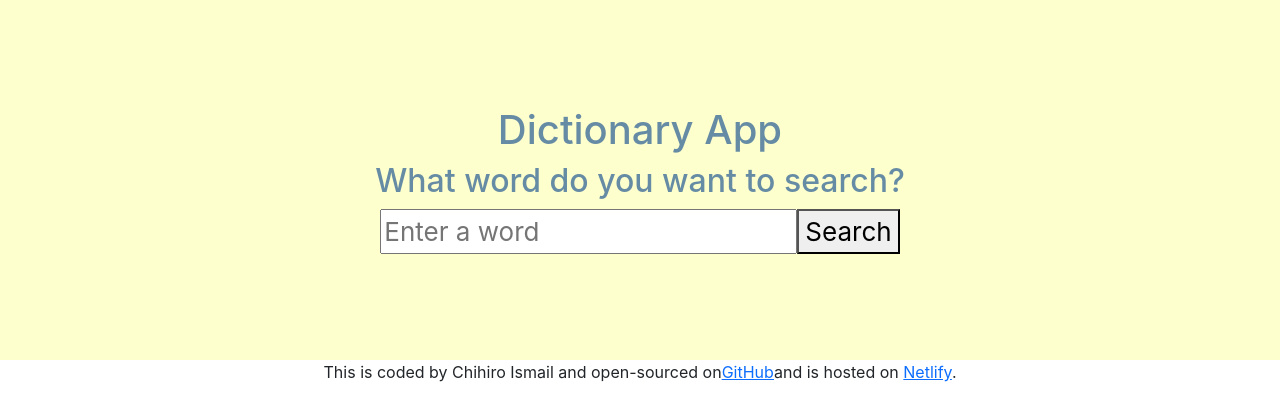
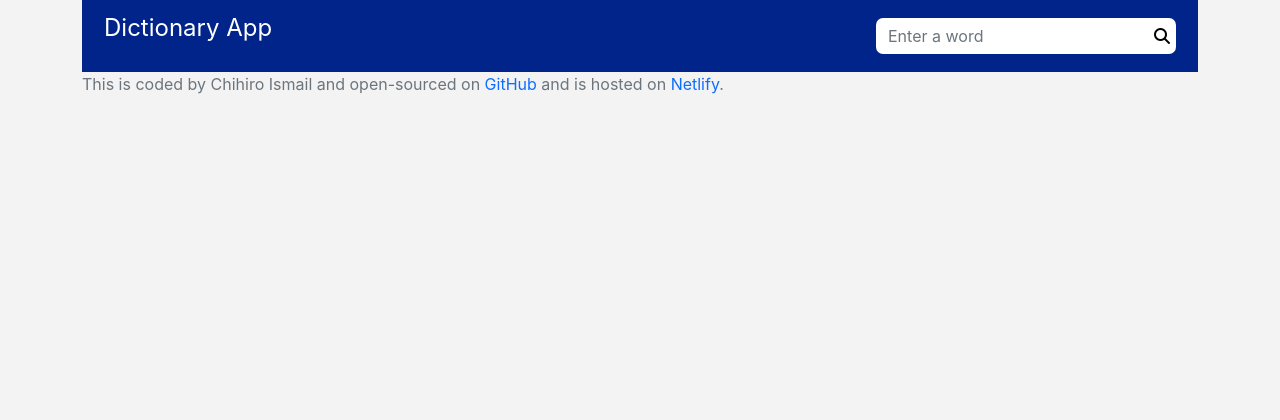
Before and after one commit to Chihiro-001/dictionary-app-react, a React (Create React App) app: page / in a window 1280 px wide. Shown: the top 420 px of the page. Built offline with nearby package versions, Linux system fonts and the light colour scheme.

Commit message:
Updated styles
installed Bootstrap and started to style the app

```diff
--- a/package.json
+++ b/package.json
@@ -8,6 +8,7 @@
     "@testing-library/user-event": "^13.5.0",
     "axios": "^0.27.2",
     "bootstrap": "^5.2.0",
+    "fontawesome-5-icons-list": "^1.0.1",
     "react": "^18.2.0",
     "react-dom": "^18.2.0",
     "react-scripts": "5.0.1",
--- a/public/index.html
+++ b/public/index.html
@@ -8,6 +8,7 @@
   <meta name="description" content="Web site created using create-react-app" />
   <link href="https://cdn.jsdelivr.net/npm/bootstrap@5.2.0/dist/css/bootstrap.min.css" rel="stylesheet"
     integrity="sha384-gH2yIJqKdNHPEq0n4Mqa/HGKIhSkIHeL5AyhkYV8i59U5AR6csBvApHHNl/vI1Bx" crossorigin="anonymous">
+  <script src="https://kit.fontawesome.com/8636be0781.js" crossorigin="anonymous"></script>
   <!--
       manifest.json provides metadata used when your web app is installed on a
       user's mobile device or desktop. See https://developers.google.com/web/fundamentals/web-app-manifest/
--- a/src/App.css
+++ b/src/App.css
@@ -1,23 +1,8 @@
-.App {
-  text-align: center;
+body {
+  background-color: #f3f3f3;
+  color: #1a1a1a;
+  margin: 0;
 }
-
-.App-header {
-  background-color: #fdffcd;
-  min-height: 45vh;
-  display: flex;
-  flex-direction: column;
-  align-items: center;
-  justify-content: center;
-  font-size: calc(10px + 2vmin);
-  color: #668ba4;
+.App footer a {
+  text-decoration: none;
 }
-
-/* @keyframes App-logo-spin {
-  from {
-    transform: rotate(0deg);
-  }
-  to {
-    transform: rotate(360deg);
-  }
-} */
--- a/src/App.js
+++ b/src/App.js
@@ -4,17 +4,17 @@ import Dictionary from "./Dictionary";
 function App() {
   return (
     <div className="App">
-      <header className="App-header">
+      <div className="container">
         <Dictionary />
-      </header>
-      <footer>
+        <footer className="text-muted">
           This is coded by Chihiro Ismail and open-sourced on
           <a
             href="https://github.com/Chihiro-001/dictionary-app-react"
             target="_blank"
             rel="noreferrer"
           >
-          GitHub
+            {" "}
+            GitHub{" "}
           </a>
           and is hosted on{" "}
           <a
@@ -27,6 +27,7 @@ function App() {
           .
         </footer>
       </div>
+    </div>
   );
 }
 
--- a/src/Dictionary.css
+++ b/src/Dictionary.css
@@ -0,0 +1,22 @@
+.Dictionary nav {
+  background-color: #00248a;
+  color: white;
+  display: flex;
+  flex-wrap: inherit;
+  align-items: center;
+  justify-content: space-between;
+  width: 100%;
+  padding: 10px;
+}
+.Dictionary .title {
+  font-size: 24px;
+}
+.Dictionary input {
+  border: none;
+  border-radius: 7px 0 0 7px;
+}
+.Dictionary button {
+  border-radius: 0 7px 7px 0;
+  border: none;
+  background-color: white;
+}
--- a/src/Dictionary.js
+++ b/src/Dictionary.js
@@ -1,5 +1,6 @@
 import React, { useState } from "react";
 import Results from "./Results";
+import "./Dictionary.css";
 import axios from "axios";
 
 export default function Dictionary() {
@@ -22,16 +23,22 @@ export default function Dictionary() {
   }
   return (
     <div className="Dictionary">
-      <h1>Dictionary App</h1>
-      <h2>What word do you want to search?</h2>
-      <form onSubmit={search}>
+      <nav className="navbar">
+        <div className="container-fluid">
+          <p className="title">Dictionary App</p>
+          <form className="d-flex" role="search" onSubmit={search}>
             <input
+              className="form-control"
               type="search"
               placeholder="Enter a word"
               onChange={handleKeywordChange}
             />
-        <button type="submit">Search</button>
+            <button type="submit">
+              <i class="fa-solid fa-magnifying-glass"></i>
+            </button>
           </form>
+        </div>
+      </nav>
       {/* Show deefinitions and examples */}
       <Results results={results} />
     </div>
--- /dev/null
+++ b/src/Results.css
@@ -0,0 +1,6 @@
+.Results section {
+  border: 8px solid #09bdff;
+  border-radius: 10px;
+  margin-top: 20px;
+  padding: 20px;
+}
--- a/src/Results.js
+++ b/src/Results.js
@@ -1,11 +1,14 @@
 import React from "react";
 import Meaning from "./Meaning";
 import Phonetics from "./Phonetics";
+import "./Results.css";
 
 export default function Results(props) {
   if (props.results) {
     return (
       <div className="Results">
+        <section>
+          {" "}
           <h2>{props.results.word}</h2>
           {props.results.phonetics.map(function (phonetic, index) {
             return (
@@ -14,6 +17,8 @@ export default function Results(props) {
               </div>
             );
           })}
+        </section>
+        <section>
           {props.results.meanings.map(function (meaning, index) {
             return (
               <div key={index}>
@@ -21,6 +26,7 @@ export default function Results(props) {
               </div>
             );
           })}
+        </section>
       </div>
     );
   } else {
```
Also changed, not shown: 1 other file (tests, documents, lock files or other folders). Lines whose indentation alone changed are shown as unchanged.
